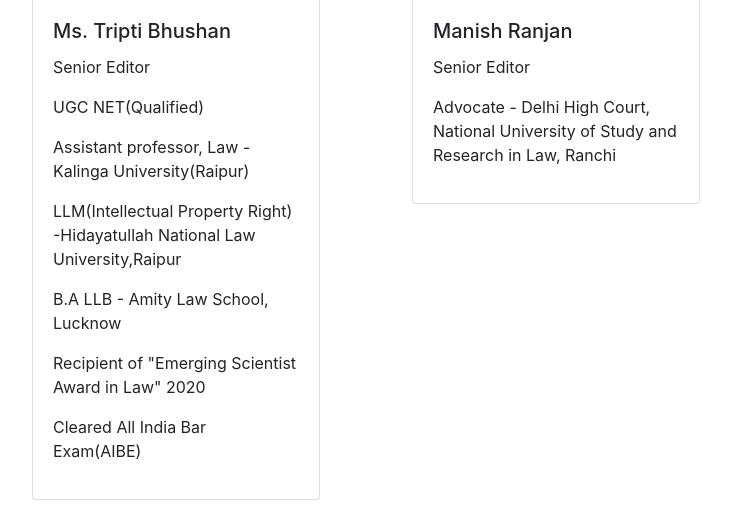
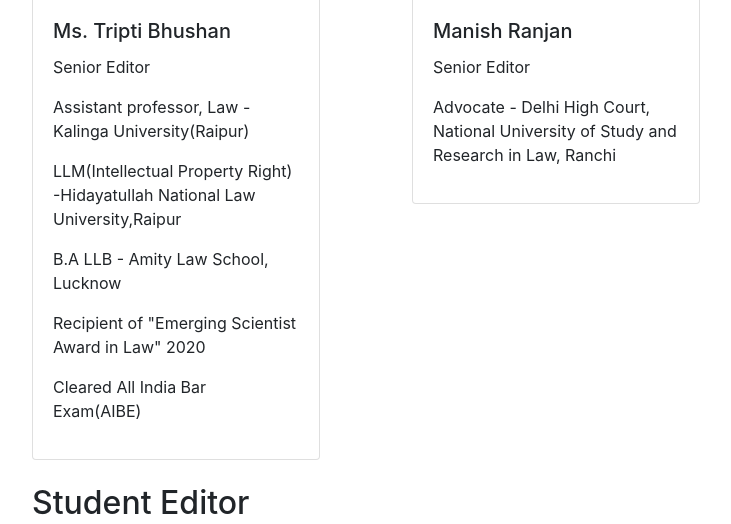
Before and after one commit to Parasmani300/cosmojuris, a Flask app: page /editorial_board in a window 1280 px wide; the page is wider, and only the part inside the window is pictured. Shown: the part 796-1320 px from the top of that part, without its empty margins (53-784 px from the left). Run offline with Flask 2, Linux system fonts and the light colour scheme; some libraries are stand-ins or nearby versions.

Commit message:
no ugc quailified

```diff
--- a/application/templates/editorial_board.html
+++ b/application/templates/editorial_board.html
@@ -50,7 +50,7 @@
                 <div class="card-body">
                     <h5 class="card-title">Ms. Tripti Bhushan</h5>
                     <p class="card-text">Senior Editor</p>
-                    <p>UGC NET(Qualified)</p>
+                    <!-- <p>UGC NET(Qualified)</p> -->
                     <p>Assistant professor, Law - Kalinga University(Raipur)</p>
                     <p>LLM(Intellectual Property Right) -Hidayatullah National Law University,Raipur</p>
                     <p>B.A LLB - Amity Law School, Lucknow</p>
```
